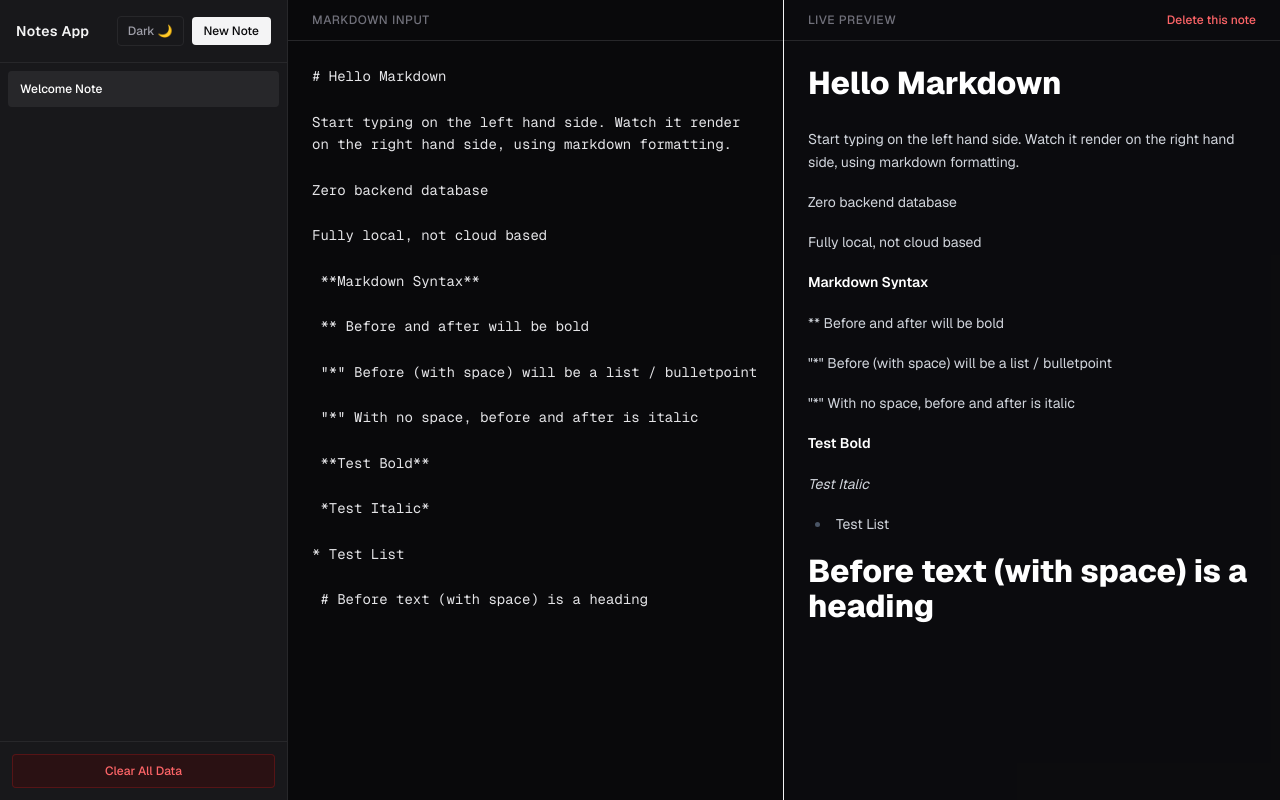
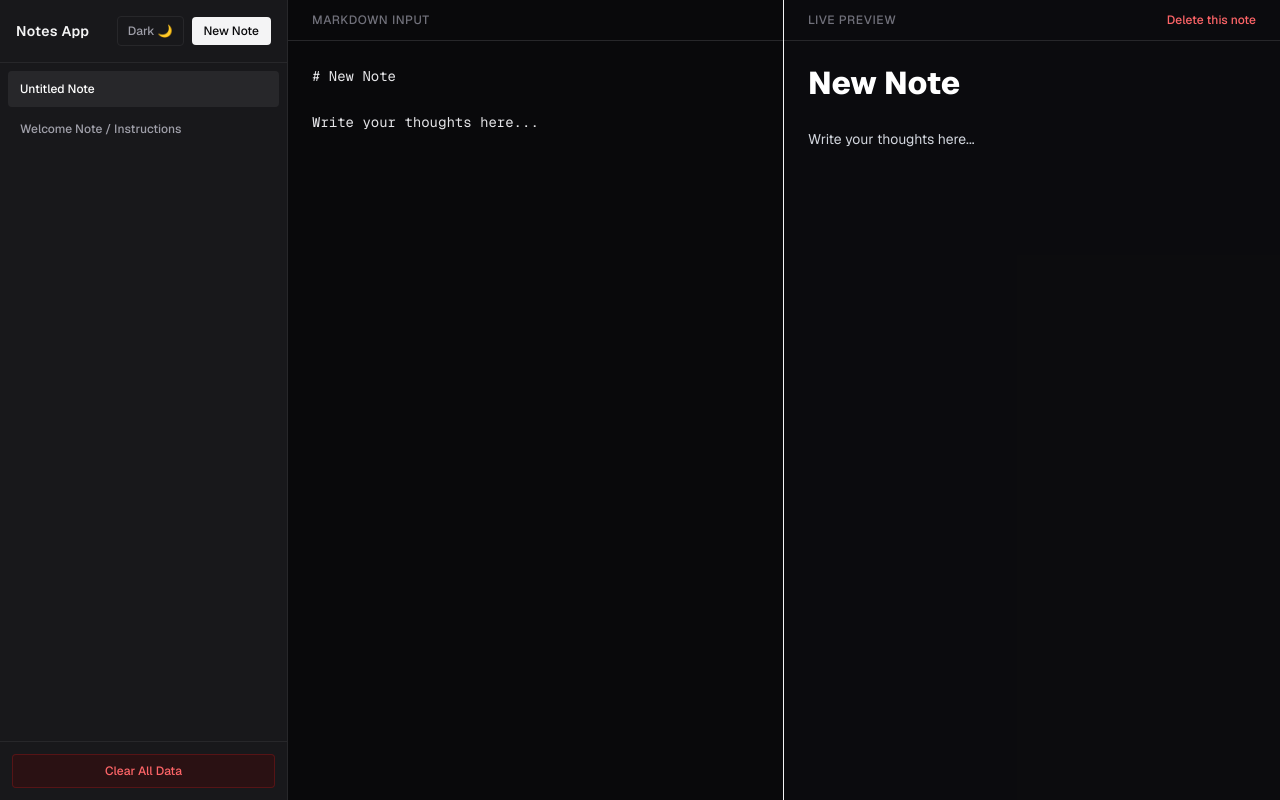
Before and after one commit to nardirrr/Minimalist-Markdown-Notes, a Next.js app: page / in a window 1280 px wide. Built offline with nearby package versions, Linux system fonts and the light colour scheme.

Commit message:
Updated page.tsx to load into a blank note on first initialisation, rather than the instructions note

```diff
--- a/app/page.tsx
+++ b/app/page.tsx
@@ -17,14 +17,27 @@ export default function Home() {
   const [isSidebarOpen, setIsSidebarOpen] = useState<boolean>(false);
 
   const loadDefaultNote = () => {
-    const initialNote: Note = {
-      id: Date.now().toString(),
-      title: 'Welcome Note',
+    const now = Date.now();
+
+    const welcomeNote: Note = {
+      id: (now - 1).toString(), // Offset ensures IDs never collide
+      title: 'Welcome Note / Instructions',
       content: '# Hello Markdown\n\nStart typing on the left hand side. Watch it render on the right hand side, using markdown formatting.\n\nZero backend database\n\nFully local, not cloud based\n\n **Markdown Syntax**\n\n ** Before and after will be bold\n\n "*" Before (with space) will be a list / bulletpoint\n\n "*" With no space, before and after is italic\n\n **Test Bold**\n\n *Test Italic*\n\n* Test List\n\n # Before text (with space) is a heading',
-      updatedAt: Date.now(),
+      updatedAt: now - 1,
     };
-    setNotes([initialNote]);
-    setActiveId(initialNote.id);
+
+    const initialBlankNote: Note = {
+      id: now.toString(),
+      title: 'Untitled Note',
+      content: '# New Note\n\nWrite your thoughts here...',
+      updatedAt: now,
+    };
+
+    // Puts the blank note at the top of the sidebar list, instructions below it
+    setNotes([initialBlankNote, welcomeNote]);
+
+    // Opens directly to the blank note
+    setActiveId(initialBlankNote.id);
   };
 
   // Load notes and theme preference on mount
```
